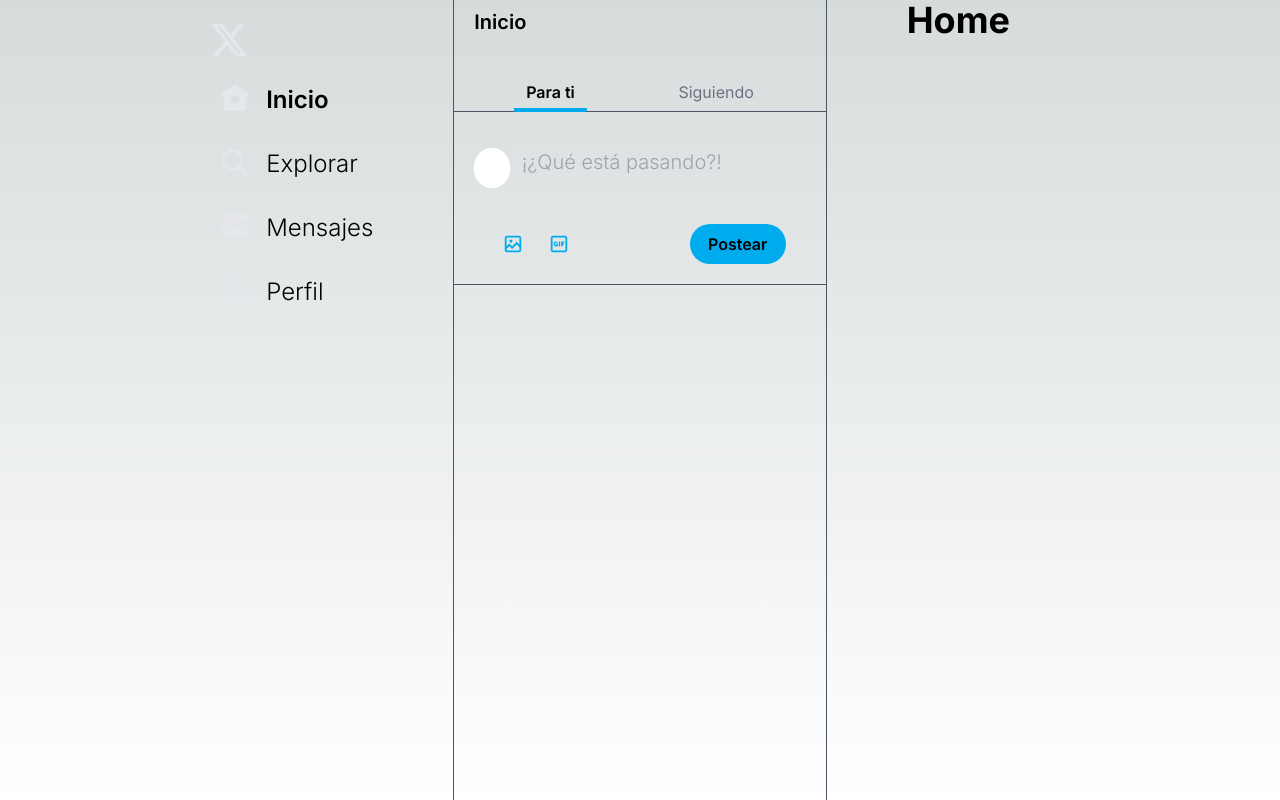
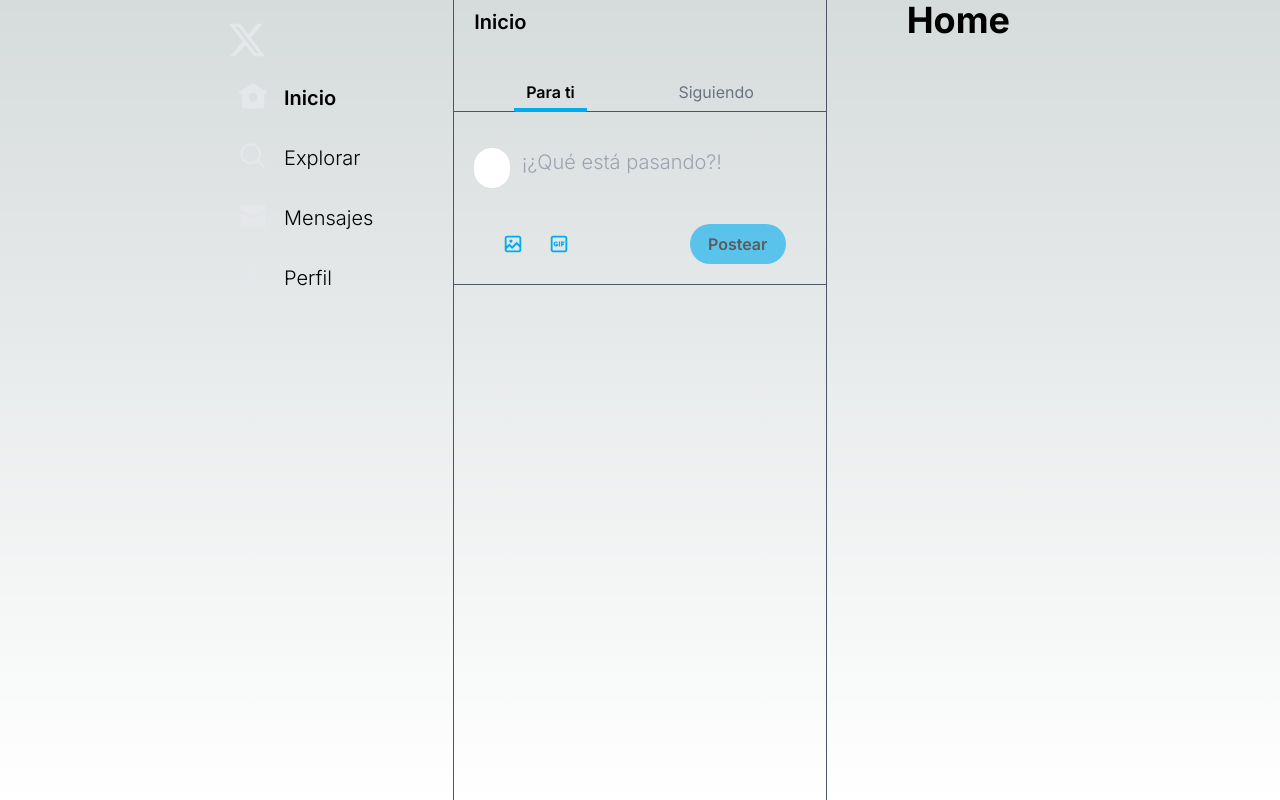
Before and after one commit to Guidotss/twitter-clone-front, a Next.js app: page / in a window 1280 px wide. Built offline with nearby package versions, Linux system fonts and the light colour scheme; no server answers.

Commit message:
Empezando tweets context

```diff
--- a/src/components/shared/tweets/form/PostForm.tsx
+++ b/src/components/shared/tweets/form/PostForm.tsx
@@ -1,20 +1,31 @@
-"use client"
+"use client";
+import { FormEvent, useState } from "react";
 import { GifIcon, ImageIcon } from "../..";
 
 export const PostForm = () => {
+  const [content, setContent] = useState<string>("");
+
+  const handleSubmit = (e: FormEvent) => {
+    e.preventDefault();
+    console.log(content);
+  };
+
   return (
     <>
       <div className="flex gap-5 items-center mt-4 h-24 px-5">
-        <div className="flex items-center">
+        <div className="flex items-center w-full">
           <div className="w-10 h-10 bg-white rounded-full self-start" />
           <textarea
-            className="bg-transparent text-xl font-light focus:border-none focus:outline-none w-full px-3 resize-none text-gray-200 "
+            className="bg-transparent text-xl font-light focus:border-none focus:outline-none w-full px-3 resize-none text-gray-200"
             placeholder="¡¿Qué está pasando?!"
+            value={content}
+            name="content"
+            onChange={(e) => setContent(e.target.value)}
           />
         </div>
       </div>
       <div className="flex justify-between items-center mb-5 px-10">
-        <div className="flex gap-2">
+        <div className="flex gap-2 cursor-pointer">
           <i className="flex hover:bg-twitter hover:bg-opacity-10 transition-colors duration-300 ease-in-out p-2 rounded-full">
             <ImageIcon width="22px" height="22px" />
           </i>
@@ -22,7 +33,13 @@ export const PostForm = () => {
             <GifIcon width="22px" height="22px" />
           </i>
         </div>
-        <button className="bg-twitter rounded-full px-12 h-10 w-10 flex items-center justify-center font-semibold">
+        <button
+          className={`bg-twitter ${
+            !content && "opacity-60"
+          } rounded-full px-12 h-10 w-10 flex items-center justify-center font-semibold`}
+          onClick={handleSubmit}
+          disabled={!content}
+        >
           Postear
         </button>
       </div>
--- a/src/components/shared/ui/Navbar.tsx
+++ b/src/components/shared/ui/Navbar.tsx
@@ -54,8 +54,8 @@ export const Navbar = () => {
     <nav className="flex items-center justify-center w-full mt-10">
       <ul className="flex justify-around w-full">
         {navbarItem.map((item, index) => (
+          <div key={item.name} className="hover:bg-gray-700 2xl:px-[92px] hover:bg-opacity-30 transition-colors duration-300 ease-in-out">
             <NavbarItem
-            key={item.name}
               name={item.name}
               styles={
                 item.isSelected
@@ -64,6 +64,7 @@ export const Navbar = () => {
               }
               setActive={handleNavbarItem}
             />
+          </div>
         ))}
       </ul>
     </nav>
--- a/src/components/shared/ui/Sidebar.tsx
+++ b/src/components/shared/ui/Sidebar.tsx
@@ -39,7 +39,7 @@ export const Sidebar = () => {
         {sidebarItems.map((item, index) => (
           <li
             key={item.name}
-            className={`flex items-center justify-start text-2xl ${
+            className={`flex items-center justify-start text-xl ${
               sidebarItems[index].isSelected ? "font-semibold" : "font-light"
             } cursor-pointer`}
             onClick={() => handleSidebarItem(index)}
--- a/src/context/index.ts
+++ b/src/context/index.ts
@@ -1,2 +1,3 @@
 export * from "./auth";
 export * from "./ui";
+export * from './tweets'
--- /dev/null
+++ b/src/context/tweets/TweetsContext.tsx
@@ -0,0 +1,9 @@
+"use client"
+import { createContext } from 'react';
+
+interface TweetsContextProps {
+    tweets: string[];
+}
+
+
+export const TweetsContext = createContext({} as TweetsContextProps);
--- /dev/null
+++ b/src/context/tweets/TweetsProvider.tsx
@@ -0,0 +1,28 @@
+"use client"
+import { FC, useReducer } from 'react';
+import { TweetsContext, tweetsReducer } from '.';
+
+interface TweetsProviderProps {
+    children : React.ReactNode;
+}
+
+export interface TweetsState {
+    tweets: string[];
+}
+
+const TWEETS_INITIAL_STATE: TweetsState = {
+    tweets: [],
+}
+
+
+export const TweetsProvider: FC<TweetsProviderProps> = ({ children }) => {
+    const [ state, dispatch ] = useReducer(tweetsReducer,TWEETS_INITIAL_STATE);
+
+    return (
+        <TweetsContext.Provider value={{
+            ...state
+        }}>
+            {children}
+        </TweetsContext.Provider>
+    )
+}
--- /dev/null
+++ b/src/context/tweets/index.ts
@@ -0,0 +1,3 @@
+export * from './TweetsContext';
+export * from './TweetsProvider';
+export * from './tweetsReducer';
--- /dev/null
+++ b/src/context/tweets/tweetsReducer.ts
@@ -0,0 +1,18 @@
+import { TweetsState } from ".";
+
+type TweetsActionType = { type: "[Tweets] - load-tweets"; payload: [] };
+
+export const tweetsReducer = (
+  state: TweetsState,
+  action: TweetsActionType
+): TweetsState => {
+  switch (action.type) {
+    case "[Tweets] - load-tweets":
+      return {
+        ...state,
+        tweets: action.payload,
+      };
+    default:
+      return state;
+  }
+};
```
Also changed, not shown: src/providers/Providers.tsx (+4 -3 lines). Lines whose indentation alone changed are shown as unchanged.
